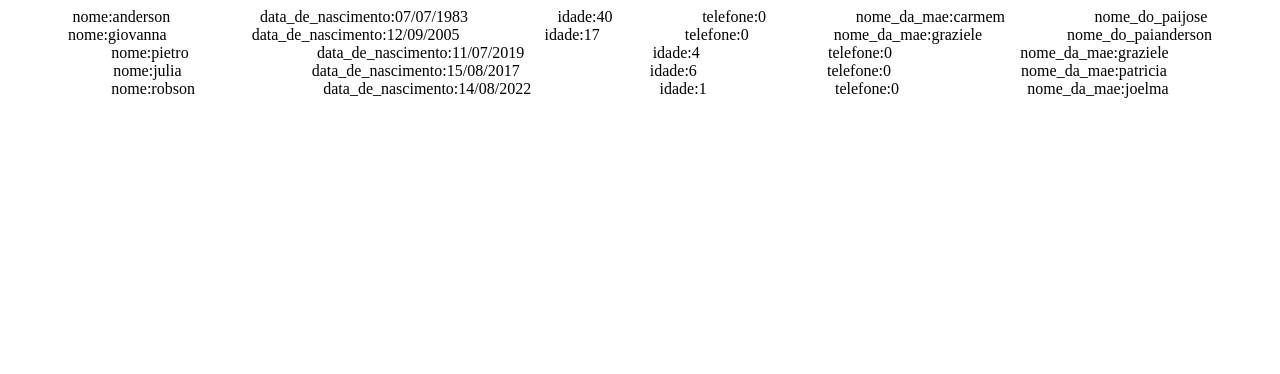
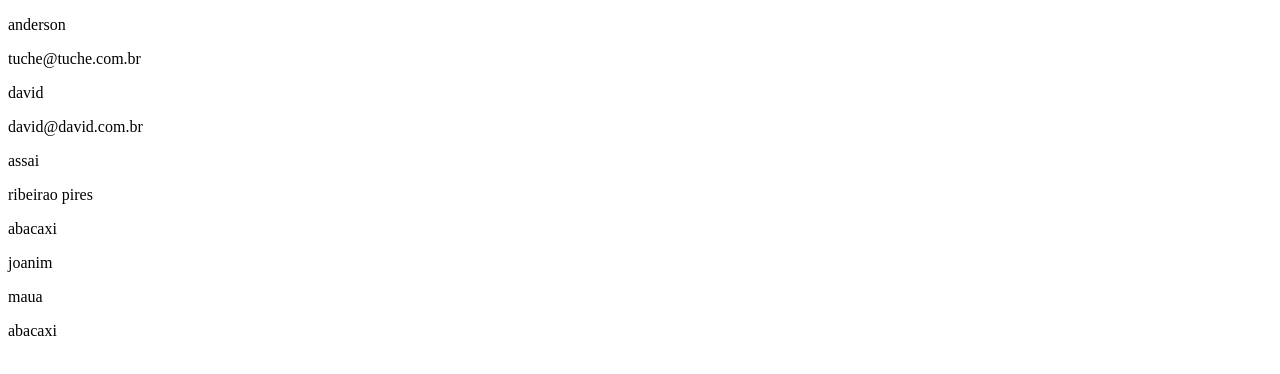
Before and after one commit to andersons-tuche23/Aulas-js-react-fe, a Next.js app: page / in a window 1280 px wide. Shown: the top 374 px of the page. Built offline with nearby package versions, Linux system fonts and the light colour scheme.

Commit message:
filter exercicio

```diff
--- a/src/pages/index.js
+++ b/src/pages/index.js
@@ -1,80 +1,105 @@
 // import './app.css';
 import styles from '../styles/Home.module.css';
 
-function app(){
-
-    // o Map sempre é usado para trazer dados de um array []
+function app() {
 
 
-    const parentes = [
+
+
+    const lista = [
         {
             nome: "anderson",
-            data_de_nascimento:"07/07/1983",
-            idade:40,
-            telefone:8888-8888,
-            mais_de_1: true,
-            nome_da_mae: "carmem",
-            nome_do_pai:"jose",
+            email: "tuche@tuche.com.br",
+            elegal: false,
+
         },
         {
-            nome: "giovanna",
-            data_de_nascimento:"12/09/2005",
-            idade:17,
-            telefone:5555-5555,
-            mais_de_1: true,
-            nome_da_mae:"graziele",
-            nome_do_pai:"anderson",
+            nome: "luiz",
+            email: "luiz@luiz.com.br",
+            elegal: true,
+
         },
         {
-            nome: "pietro",
-            data_de_nascimento:"11/07/2019",
-            idade:4,
-            telefone:2222-2222,
-            mais_de_2: true,
-            nome_da_mae: "graziele",
-            nome_do_pai:"",
+            nome: "jane",
+            email: "jane@jane.com.br",
+            elegal: true,
+
         },
         {
-            nome:"julia",
-            data_de_nascimento:"15/08/2017",
-            idade:6,
-            telefone:4444-4444,
-            mais_de_1: true,
-            nome_da_mae: "patricia",
-            nome_do_pai:"",
+            nome: "david",
+            email: "david@david.com.br",
+            elegal: false,
+
+        },
+    ]
+
+    const mercado =[
+        {
+            nome:"assai",
+            cidade:"ribeirao pires",
+            fruta:"abacaxi",
         },
         {
-            nome: "robson",
-            data_de_nascimento:"14/08/2022",
-            idade:1,
-            telefone:7777-7777,
-            mais_de_1: true,
-            nome_da_mae:"joelma",
-            nome_do_pai:"",
-        }
+            nome:"joanim",
+            cidade:"maua",
+            fruta:"abacaxi",
+        },
+        {
+            nome:"coop",
+            cidade:"santo andre",
+            fruta:"morango",
+        },
     ]
 
-    //fazer uma lista exibindo 5 pessoas com nome, idade, data de nascimentto e nome da mãe, e para 3 pessoas não vai ter o nome do pai
-// o nome do pai, porem quem não tiver o pai nem o  titulo pai pode aparecer//
-    return(
+
+
+    const fitrando = lista.filter(itemlista => {
+        return itemlista.elegal === false
+    })
+
+    const exercicio2 = mercado.filter(itemmercado =>{
+        return itemmercado.fruta === 'abacaxi'
+    })
+
+    // listagem com 4 objetos cada objeto contendo 3 itens diversos, e item boolean
+    // só dois sejam true dois vão ser false e exiba os itens que tem esse "false"//
+
+    //outra lista que tenha 3 objetos com 3 strings e que
+
+    return (
+        <>
             <div className="app">
                 {
-            parentes.map(item =>{
-                return(
-                    <div style={{display:'flex', gap:'25px', justifyContent:'space-evenly'}}>
-                    <div>nome:{item.nome}</div>
-                    <div>data_de_nascimento:{item.data_de_nascimento}</div>
-                    <div>idade:{item.idade}</div>
-                    <div>telefone:{item.telefone}</div>
-                    <div>nome_da_mae:{item.nome_da_mae}</div>
-                     {item.nome_do_pai &&
-                    <div>nome_do_pai{item.nome_do_pai}</div>
-                     }
-                    </div>
+                    fitrando.map(itemlista => {
+                        return (
+                            <>
+                                <p>{itemlista.nome}</p>
+                                <p>{itemlista.email}</p>
+                            </>
                         )
                     })
                 }
             </div>
+
+
+            <div className='app'>
+                {
+                    exercicio2.map(itemmercado =>{
+                        return (
+                            <>
+                            <p></p>
+                            <p>{itemmercado.nome}</p>
+                            <p>{itemmercado.cidade}</p>
+                            <p>{itemmercado.fruta}</p>
+                            </>
+
+                        )
+                    })
+                }
+
+
+            </div>
+        </>
     );
 }
 
```
Lines whose indentation alone changed are shown as unchanged.
